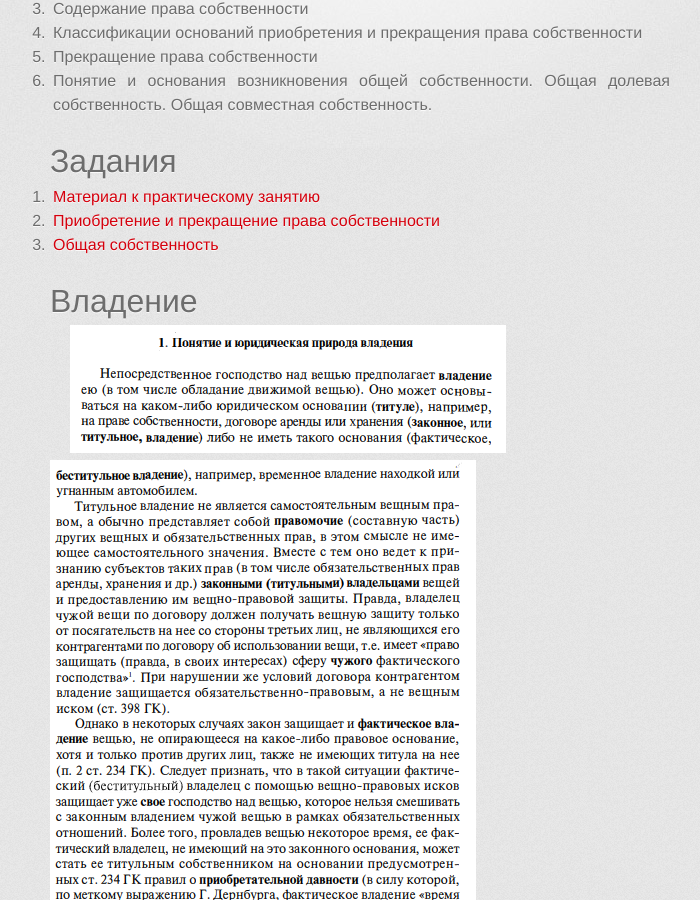
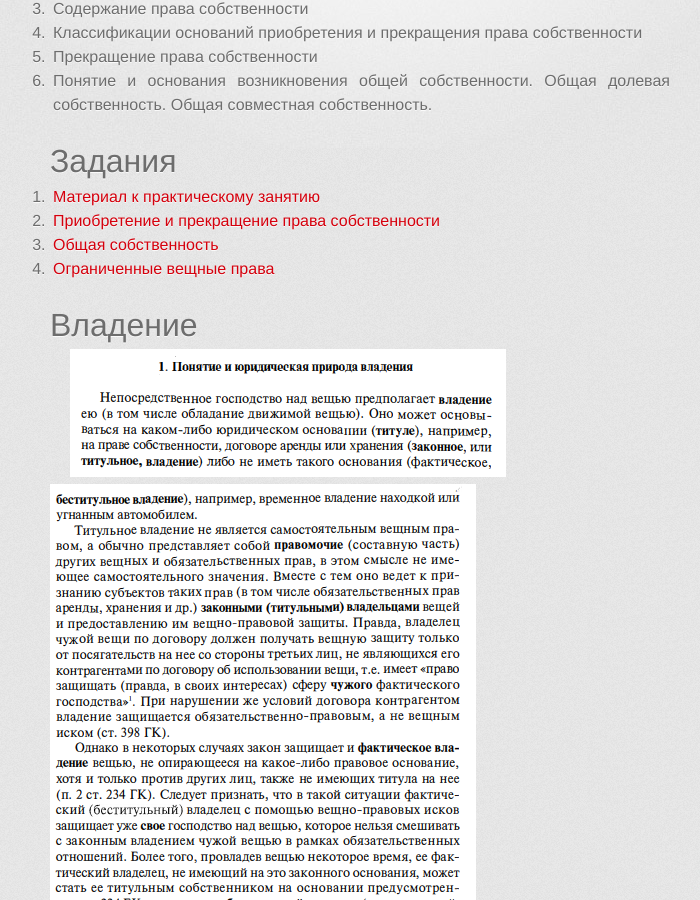
Before and after one commit to a-nova/a-nova.github.io, a Jekyll site: the page built from _grpr/11.md, in a window 1280 px wide and 900 px high, scrolled down 425 px. Shown: the whole window, without its empty margins (280-980 px from the left). Built offline with Jekyll 4.4.1, drawn with Linux system fonts in a browser that asks for light colours; some web fonts are replaced.

Commit message:
Ссылка овп

```diff
--- a/_grpr/11.md
+++ b/_grpr/11.md
@@ -20,7 +20,8 @@ layout: page
 
 1. [Материал к практическому занятию](./11/eigentum-praktikum.pdf)
 2. [Приобретение и прекращение права собственности](./11/p.pdf)
-2. [Общая собственность](./11/o.pdf)
+3. [Общая собственность](./11/o.pdf)
+4. [Ограниченные вещные права](./11/овп.docx)
 
 # Владение
 
```
